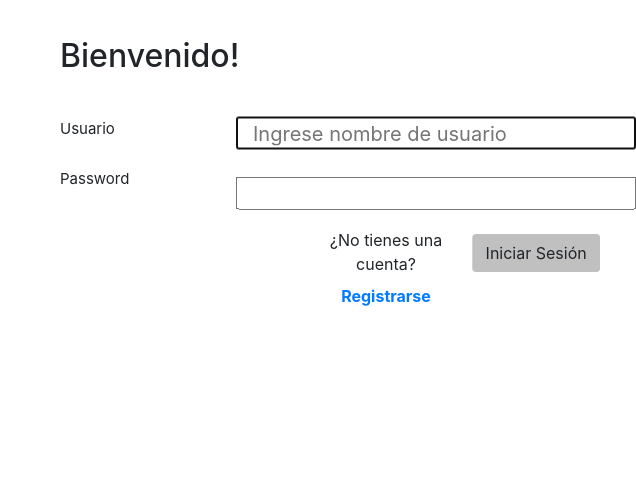
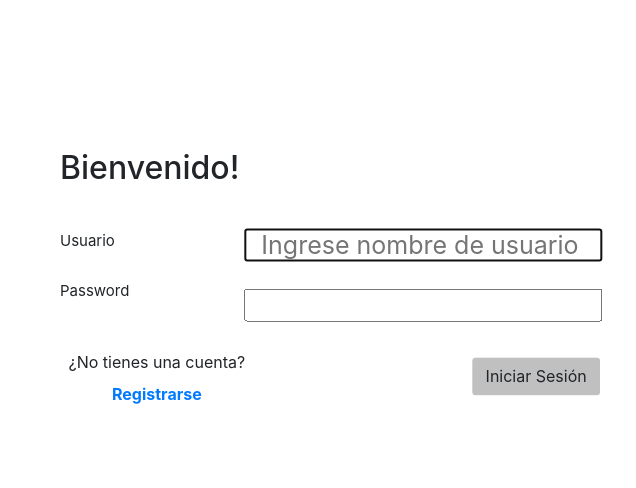
Before and after one commit to DiegoSalas27/ecommerce-mern-stack, a React app in the folder client/: page /auth in a window 1280 px wide. Shown: the part 91-579 px from the top of the page, 644-1280 px from the left. Built offline with nearby package versions, Linux system fonts and the light colour scheme.

Commit message:
added responsive to auth

```diff
--- a/client/src/components/pages/Auth.js
+++ b/client/src/components/pages/Auth.js
@@ -56,7 +56,6 @@ function Auth() {
                         value={usuario}
                         onChange={e => setUsuario(e.target.value)}
                         autoFocus
-                        tabIndex='0'
                     />
                     {
                         propErrors.message && (
@@ -70,7 +69,7 @@ function Auth() {
                         name='contrasena'
                         value={password}
                         onChange={e => setPassword(e.target.value)}
-                        tabIndex='0' />
+                    />
                     <button className='btn' type='submit' tabIndex='1'>{authState === true ? 'Iniciar Sesión' : 'Registrarse'}</button>
                     <div className='link'>
                         <p className="my-0">{authState === true ? '¿No tienes una cuenta?' : '¿Ya tienes una cuenta?'} </p>
--- a/client/src/css/custom-style.css
+++ b/client/src/css/custom-style.css
@@ -184,24 +184,6 @@
 
 /* Auth styles */
 
-.logo-left {
-    position: absolute;
-    left: 0px;
-    width: 50%;
-    height: 100%;
-    background-repeat: no-repeat;
-    background-size: cover;
-}
-
-.auth {
-    position: absolute;
-    right: 0;
-    padding-top: 10%;
-    width: 50%;
-    height: 100%;
-    display: inline-block;
-}
-
 .authForm {
     position: relative;
     top: 0%;
@@ -225,7 +207,7 @@
     padding-left: 15px;
     font-size: 20px;
     top: 50px;
-    width: 400px;
+    width: 56%;
     height: 33px;
     -webkit-transform: translate(-20%, -50%);
     -moz-transform: translate(-20%, -50%);
@@ -238,7 +220,6 @@
     padding-left: 15px;
     font-size: 20px;
     top: 80px;
-    width: 400px;
     height: 33px;
     -webkit-transform: translate(9%, -50%);
     -moz-transform: translate(9%, -50%);
@@ -258,7 +239,7 @@
     padding-left: 15px;
     font-size: 20px;
     top: 110px;
-    width: 400px;
+    width: 56%;
     height: 33px;
     -webkit-transform: translate(-20%, -50%);
     -moz-transform: translate(-20%, -50%);
@@ -281,15 +262,66 @@
 .authForm > .link {
     position: absolute;
     top: 190px;
-    width: 130px;
-    -webkit-transform: translate(250%, -40%);
-    -moz-transform: translate(250%, -40%);
-    -ms-transform: translate(250%, -40%);
-    -o-transform: translate(250%, -40%);
+    -webkit-transform: translate(41%, -40%);
+    -moz-transform: translate(41%, -40%);
+    -ms-transform: translate(41%, -40%);
+    -o-transform: translate(41%, -40%);
 }
 
 .authForm > .link > a {
     cursor: pointer;
+}
+
+@media(min-width: 375px) {
+    .logo-left {
+        position: absolute;
+        top: 0;
+        width: 100%;
+        height: 50%;
+    }
+    .auth {
+        position: absolute;
+        bottom: -5%;
+        width: 100%;
+        height: 50%;
+    }
+    .inputUsuario {
+        font-size: 15px;
+    }
+}
+
+@media(min-width: 768px) {
+    .logo-left {
+        position: absolute;
+        left: 0px;
+        width: 50%;
+        height: 100%;
+        background-repeat: no-repeat;
+        background-size: cover;
+    }
+
+    .auth {
+        position: absolute;
+        right: 0;
+        top: 30%;
+        width: 50%;
+        height: 70%;
+    }
+    .authForm > button {
+        -webkit-transform: translate(122%, -20%);
+        -moz-transform: translate(122%, -20%);
+        -ms-transform: translate(122%, -20%);
+        -o-transform: translate(122%, -20%);
+    }
+    .inputUsuario {
+        font-size: 15px;
+    }
+}
+
+@media(min-width: 1024px) {
+    .inputUsuario {
+        font-size: 25px;
+    }
 }
 
 /* styles for admin dashboard */
```
